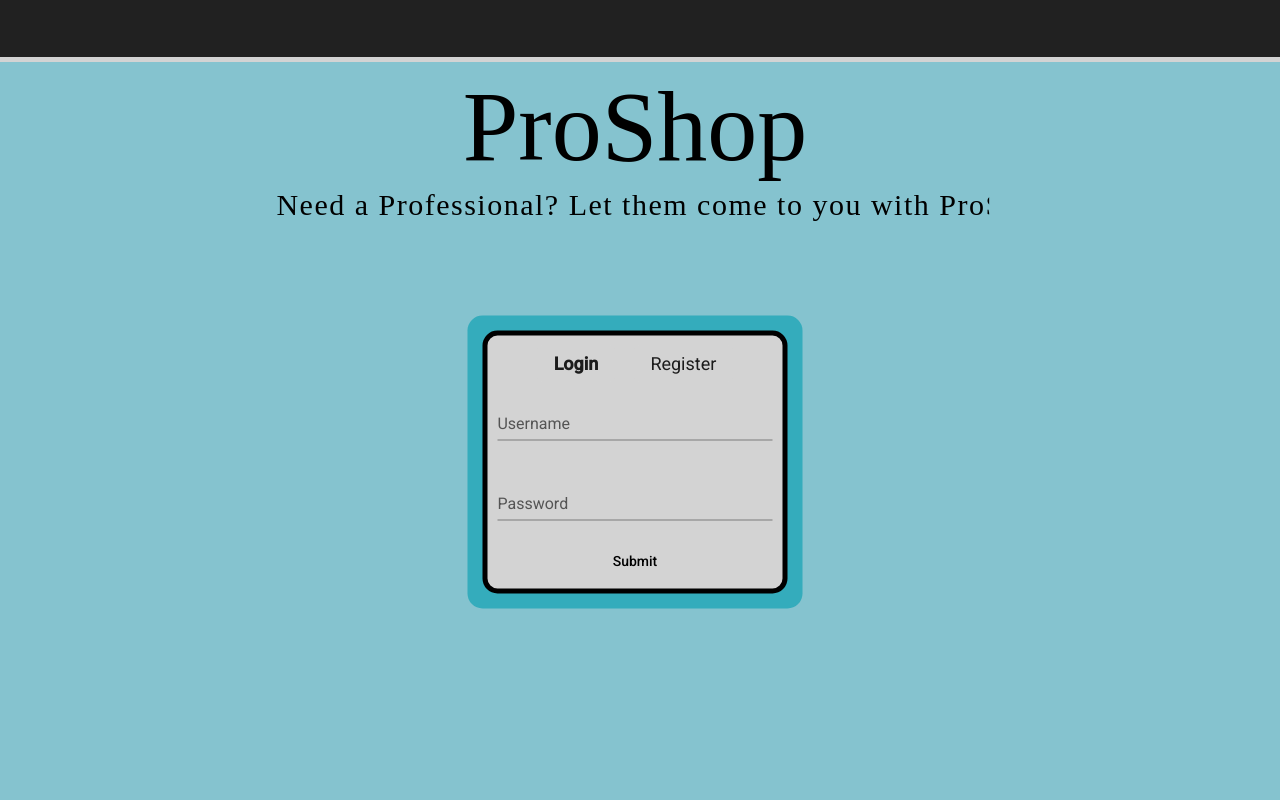
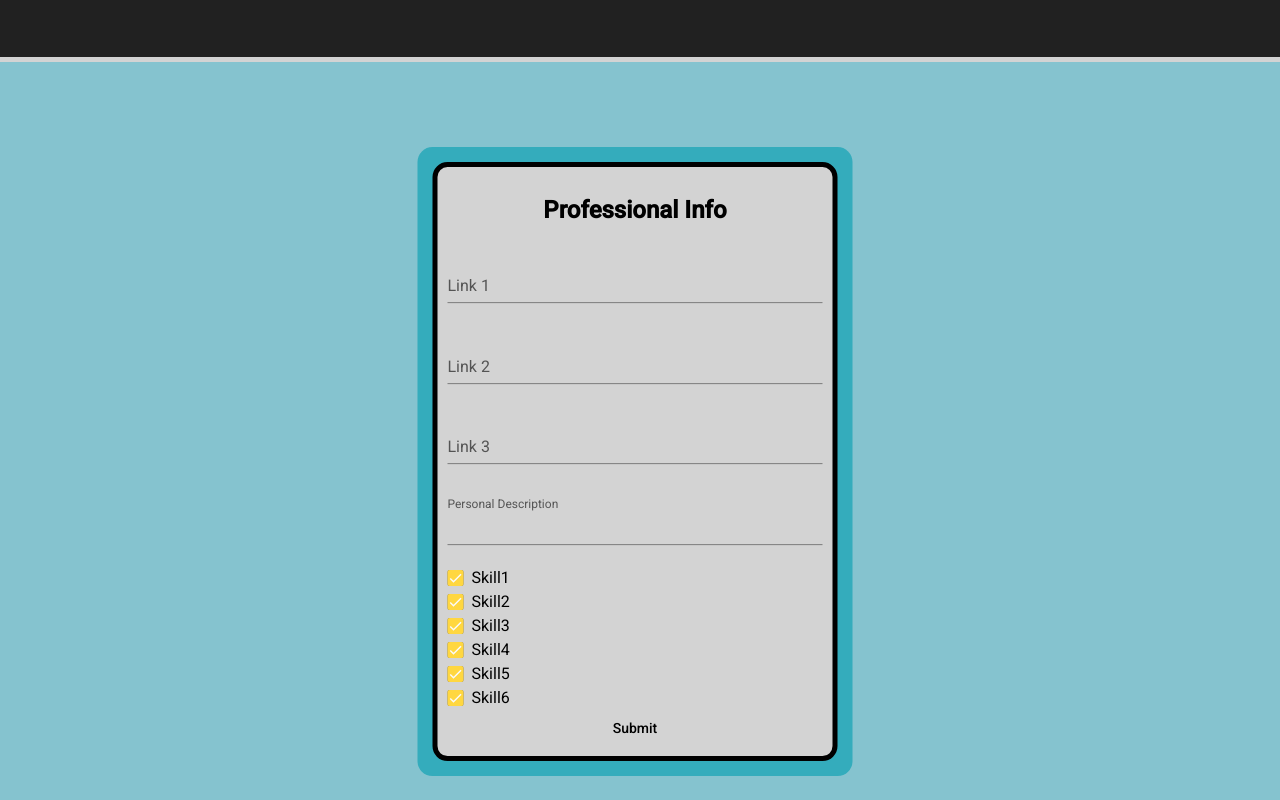
Before and after one commit to Justinm98/ProShop, an Angular app in the folder proshop-Angular/: page /pro/info-register in a window 1280 px wide. Before the commit this address led to /. Built offline with nearby package versions, Linux system fonts and the light colour scheme.

Commit message:
added a pro register information component for when a pro registers

```diff
--- a/proshop-Angular/src/app/app-routing.module.ts
+++ b/proshop-Angular/src/app/app-routing.module.ts
@@ -4,11 +4,13 @@ import {LoginComponent} from './login/login.component';
 import {UserProfileComponent} from './user-profile/user-profile.component';
 import {UserHomepageComponent} from './user-homepage/user-homepage.component';
 import {ProHomepageComponent} from './pro-homepage/pro-homepage.component';
+import {ProInfoRegisterComponent} from './pro-info-register/pro-info-register.component';
 
 const routes: Routes = [{path: '' , component: LoginComponent},
   {path: 'profile', component: UserProfileComponent},
   {path: 'client/homepage', component: UserHomepageComponent},
   {path: 'pro/homepage', component: ProHomepageComponent},
+  {path: 'pro/info-register', component: ProInfoRegisterComponent},
   { path: '**', redirectTo: '' }];
 ;
 
--- a/proshop-Angular/src/app/app.module.ts
+++ b/proshop-Angular/src/app/app.module.ts
@@ -16,6 +16,7 @@ import {JwtInterceptor} from './_interceptors/jwt.interceptor';
 import {ErrorInterceptor} from './_interceptors/error.interceptor';
 import { UserHomepageComponent } from './user-homepage/user-homepage.component';
 import { ProHomepageComponent } from './pro-homepage/pro-homepage.component';
+import { ProInfoRegisterComponent } from './pro-info-register/pro-info-register.component';
 
 
 @NgModule({
@@ -26,7 +27,8 @@ import { ProHomepageComponent } from './pro-homepage/pro-homepage.component';
     RegisterInputComponent,
     UserProfileComponent,
     UserHomepageComponent,
-    ProHomepageComponent
+    ProHomepageComponent,
+    ProInfoRegisterComponent
   ],
   imports: [
     BrowserModule,
--- a/proshop-Angular/src/app/login/login.component.ts
+++ b/proshop-Angular/src/app/login/login.component.ts
@@ -133,7 +133,8 @@ export class LoginComponent implements OnInit {
         .subscribe(
           data => {
             console.log('Success:', data);
-            this.inputTypeIsLogin();
+            //this.inputTypeIsLogin();
+            this.router.navigate(['pro/info-register', data]);
           },
           error => {
 
--- /dev/null
+++ b/proshop-Angular/src/app/pro-info-register/pro-info-register.component.css
@@ -0,0 +1,60 @@
+.container{
+  display: grid;
+  grid-template-columns: 1fr 5fr 1fr;
+  grid-template-rows: 1fr 3fr 7fr 1fr 1fr;
+  column-gap: 10px;
+  height: 100vh;
+  width: 100%;
+  background-color: #85c3cf;
+}
+.page-header{
+  position: relative;
+  grid-column-start: 1;
+  grid-column-end: 5;
+  grid-row-start: 1;
+  grid-row-end: 2;
+  background-color: #212121;
+  border-bottom: solid 5px lightgray;
+}
+.info-registration-container{
+  position: relative;
+  grid-column-start: 2;
+  grid-column-end: 3;
+  grid-row-start: 3;
+  grid-row-end: 4;
+}
+
+.login-registration{
+  position: absolute;
+  top: 50%;
+  left: 50%;
+  transform: translate(-50%, -50%);
+}
+.info-registration-form{
+  background-color: lightgray;
+  border: solid 5px black;
+  border-radius: 15px;
+  padding: 10px;
+}
+.info-registration-form:after {
+  content: '';
+  position: absolute;
+  top: -15px;
+  left: -15px;
+  right: -15px;
+  bottom: -15px;
+  background: #34acbc;
+  z-index: -1;
+  border-radius: inherit;
+}
+.header{
+  display: flex;
+  justify-content: center;
+}
+.submit{
+  display: flex;
+  justify-content: center;
+}
+.form-group > *{
+  width: 100%;
+}
--- /dev/null
+++ b/proshop-Angular/src/app/pro-info-register/pro-info-register.component.html
@@ -0,0 +1,65 @@
+<div class="container">
+  <div class="page-header"></div>
+  <div class="info-registration-container">
+    <div class="login-registration">
+      <form [formGroup]="InfoRegisterForm" class="info-registration-form"
+            [style.width.px]="375">
+
+          <div class="header">
+            <h2>Professional Info</h2>
+          </div>
+
+          <div class="content-container">
+            <div class="form-group" [formGroup]="InfoRegisterForm">
+              <mat-form-field appearance="standard" style="width:100%">
+                <mat-label>Link 1</mat-label>
+                <input matInput type="url" formControlName="link1"  class="form-control">
+              </mat-form-field>
+            </div>
+
+            <div class="form-group" [formGroup]="InfoRegisterForm">
+              <mat-form-field appearance="standard" style="width:100%">
+                <mat-label>Link 2</mat-label>
+                <input matInput type="url" formControlName="link2" class="form-control" placeholder="">
+              </mat-form-field>
+            </div>
+
+            <div class="form-group" [formGroup]="InfoRegisterForm">
+              <mat-form-field appearance="standard" style="width:100%">
+                <mat-label>Link 3</mat-label>
+                <input matInput type="url" formControlName="link3" class="form-control" placeholder="">
+              </mat-form-field>
+            </div>
+
+            <div class="form-group" [formGroup]="InfoRegisterForm">
+              <mat-form-field appearance="standard" style="width:100%">
+                <mat-label>Personal Description</mat-label>
+                <input matInput type="text" formControlName="description" class="form-control" placeholder="">
+              </mat-form-field>
+            </div>
+
+            <div class="form-group" [formGroup]="InfoRegisterForm">
+              <mat-checkbox class="example-margin" #checkbox1 value='false'
+                            style="padding-right: 10px" formControlName="skill1">Skill1</mat-checkbox>
+              <mat-checkbox class="example-margin" #checkbox2 value='false'
+                            formControlName="skill2">Skill2</mat-checkbox>
+              <mat-checkbox class="example-margin" #checkbox3 value='false'
+                            formControlName="skill3">Skill3</mat-checkbox>
+              <mat-checkbox class="example-margin" #checkbox4 value='false'
+                            formControlName="skill4">Skill4</mat-checkbox>
+              <mat-checkbox class="example-margin" #checkbox5 value='false'
+                            formControlName="skill5">Skill5</mat-checkbox>
+              <mat-checkbox class="example-margin" #checkbox6 value='false'
+                            formControlName="skill6">Skill6</mat-checkbox>
+            </div>
+
+            <div class="submit">
+              <button mat-button (click)="submit()">Submit</button>
+            </div>
+
+        </div>
+
+      </form>
+    </div>
+  </div>
+</div>
--- /dev/null
+++ b/proshop-Angular/src/app/pro-info-register/pro-info-register.component.ts
@@ -0,0 +1,55 @@
+import { Component, OnInit } from '@angular/core';
+import {FormBuilder, FormGroup, Validators} from '@angular/forms';
+import {Router} from '@angular/router';
+import {UserService} from '../_service/user.service';
+import {AuthService} from '../_service/auth.service';
+import {NotificationService} from '../_service/notification.service';
+import {User} from '../_model/user';
+
+@Component({
+  selector: 'app-pro-info-register',
+  templateUrl: './pro-info-register.component.html',
+  styleUrls: ['./pro-info-register.component.css']
+})
+export class ProInfoRegisterComponent implements OnInit {
+
+  InfoRegisterForm: FormGroup;
+  loading = false;
+  submitted = false;
+  error = '';
+  currentUser: User;
+  description: '';
+  skill1: boolean;
+  skill2: boolean;
+  skill3: boolean;
+  skill4: boolean;
+  skill5: boolean;
+  skill6: boolean;
+  otherSkill = '';
+
+  constructor(private formBuilder: FormBuilder,
+              private router: Router,
+              private userService: UserService,
+              private authService: AuthService,
+              private notifService: NotificationService) { }
+
+  ngOnInit(): void {
+    this.InfoRegisterForm = this.formBuilder.group({
+      link1: [' '],
+      link2: [' '],
+      link3: [' '],
+      description: [' '],
+      skill1: [' '],
+      skill2: [' '],
+      skill3: [' '],
+      skill4: [' '],
+      skill5: [' '],
+      skill6: [' '],
+
+    });
+  }
+
+  submit(){
+
+  }
+}
```
Also changed, not shown: 1 other file (tests, documents, lock files or other folders).
